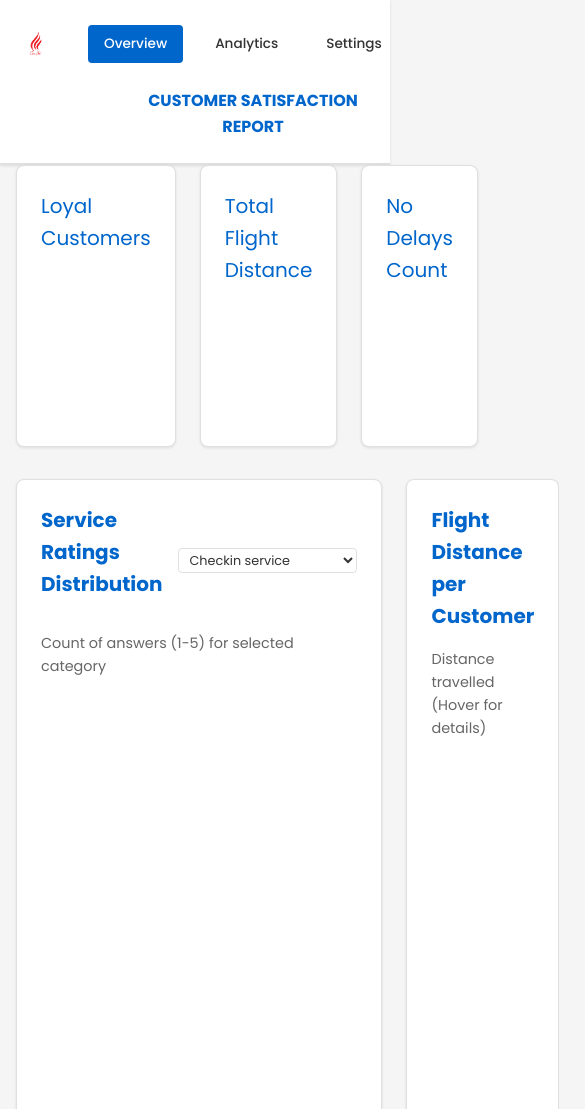
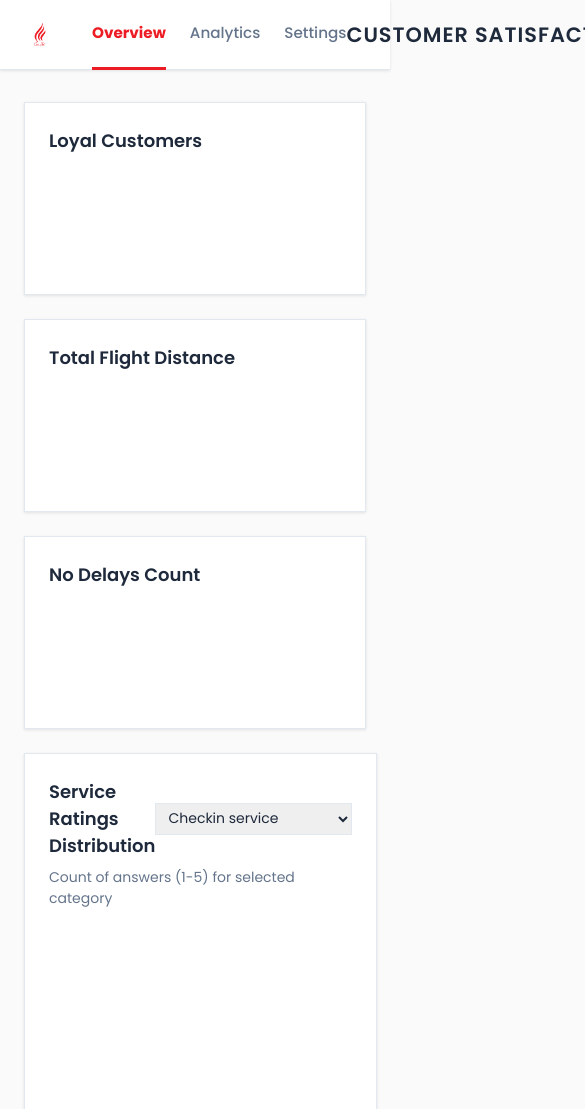
Before and after one commit to AlekseiTihonov/dv_project222, a plain HTML site: page index.html in a window 390 px wide. Shown: the top 1109 px of the page, 585 px wide, since content can reach past the window. Drawn offline with nearby package versions, Linux system fonts and the light colour scheme.

Commit message:
Revert "Refactor CSS variables and layout styles"
This reverts commit af3c255cede36060fb23fbc6fc585a472f345c18.

```diff
--- a/styles.css
+++ b/styles.css
@@ -1,91 +1,172 @@
 /* ===================================================
-   CSS CUSTOM PROPERTIES (VARIABLES)
+   VARIABLES
+   =================================================== */
+:root {
+  /* Brand Colors */
+  --color-primary: #ED1C24; /* CanJet Red */
+  --color-secondary: #0056b3; /* Blue */
+  --color-accent: #f59e0b; /* Gold/Yellow */
+
+  /* Semantic */
+  --color-success: #22c55e;
+  --color-warning: #f59e0b;
+  --color-danger: #ef4444;
+
+  /* Neutrals */
+  --color-surface: #ffffff;
+  --color-background: #f9faf9;
+  --color-muted: #64748b;
+  --color-text: #1e293b;
+  --color-border: #e2e8f0;
+
+  /* Typography */
+  --font-family-sans: "Poppins", system-ui, -apple-system, sans-serif;
+  --font-serif: "Georgia", "Times New Roman", Times, serif;
+
+  /* Spacing & Layout */
+  --radius-lg: 12px;
+  --radius-md: 8px;
+  --radius-sm: 4px;
+
+  --space-2: 0.5rem;
+  --space-3: 0.75rem;
+  --space-4: 1rem;
+  --space-6: 1.5rem;
+  --space-8: 2rem;
+
+  /* Layout Borders */
+  --radius-lg: 0px;
+  --radius-md: 0px;
+  --radius-sm: 0px;
+
+  /* Shadows */
+  --shadow-sm: 0 1px 3px rgba(0,0,0,0.1);
+  --shadow-md: 0 4px 6px -1px rgba(0,0,0,0.1);
+}
+
+* { box-sizing: border-box; }
+
+body {
+  margin: 0;
+  font-family: var(--font-family-sans);
+  color: var(--color-text);
+  background: var(--color-background);
+  line-height: 1.5;
+}
+
+h1, h2, h3, p { margin: 0; }
+/* ===================================================
+   HEADER
    =================================================== */
 
-:root {
-    /* Colors */
-    --color-primary: #0066cc;
-    --color-secondary: #ff6b6b;
-    --color-success: #51cf66;
-    --color-warning: #ffd43b;
-    --color-danger: #ff6b6b;
-    --color-border: #e0e0e0;
-    --color-text: #333;
-    --color-bg: #f5f5f5;
-    --color-white: #ffffff;
+.top-header {
+  background: var(--color-surface);
+  border-bottom: 1px solid var(--color-border);
+  padding: 0;
+  height: 70px;
+  display: flex;
+  align-items: center;
+  box-shadow: var(--shadow-sm);
+  margin-bottom: var(--space-8);
+}
 
-    /* Spacing */
-    --space-1: 0.25rem;
-    --space-2: 0.5rem;
-    --space-3: 1rem;
-    --space-4: 1.5rem;
-    --space-5: 2rem;
+.top-header .container {
+  max-width: none;
+  width: 100%;
+  padding: 0 20px;
+}
 
-    /* Shadows */
-    --shadow-sm: 0 1px 3px rgba(0, 0, 0, 0.1);
-    --shadow-md: 0 4px 6px rgba(0, 0, 0, 0.1);
-    --shadow-lg: 0 10px 15px rgba(0, 0, 0, 0.1);
+.header-content {
+  width: 100%;
+  display: flex;
+  align-items: center;
+  justify-content: space-between;
+}
 
-    /* Border Radius */
-    --radius-sm: 4px;
-    --radius-md: 8px;
-    --radius-lg: 12px;
+.header-left {
+  display: flex;
+  align-items: center;
+  gap: var(--space-8);
+  flex: 1;
+}
+
+.brand-logo {
+  height: 40px;
+  width: auto;
+  display: block;
+}
+
+.top-nav {
+  display: flex;
+  gap: var(--space-6);
+  height: 70px;
+}
+
+.nav-link {
+  text-decoration: none;
+  color: var(--color-muted);
+  font-weight: 500;
+  font-size: 0.95rem;
+  display: flex;
+  align-items: center;
+  border-bottom: 3px solid transparent;
+  transition: all 0.2s;
+  height: 100%;
+}
+
+.nav-link:hover {
+  color: var(--color-text);
+}
+
+.nav-link.active {
+  color: var(--color-primary);
+  border-bottom-color: var(--color-primary);
+  font-weight: 700;
+}
+
+.report-title {
+  font-size: 1.125rem;
+  text-transform: uppercase;
+  letter-spacing: 1px;
+  color: var(--color-text);
+  font-weight: 700;
+  text-align: center;
+  white-space: nowrap;
+}
+
+.header-right {
+  flex: 1;
 }
 
 /* ===================================================
-   GLOBAL STYLES
-   =================================================== */
-
-* {
-    margin: 0;
-    padding: 0;
-    box-sizing: border-box;
-}
-
-html, body {
-    font-family: 'Poppins', sans-serif;
-    color: var(--color-text);
-    background-color: var(--color-bg);
-    line-height: 1.6;
-}
-
-/* ===================================================
-   LAYOUT & CONTAINERS
+   DASHBOARD LAYOUT & HEADER
    =================================================== */
 
 .container {
   max-width: 1200px;
   margin: 0 auto;
-    padding: 0 var(--space-5);
+  padding: 0 var(--space-6);
 }
 
-/* ===================================================
-   HEADER STYLES
-   =================================================== */
-
+/* Top Header Styles */
 .top-header {
-    background-color: var(--color-white);
-    border-bottom: 2px solid var(--color-border);
+  background: var(--color-surface);
+  border-bottom: 1px solid var(--color-border);
   padding: var(--space-4) 0;
+  margin-bottom: var(--space-8);
   box-shadow: var(--shadow-sm);
 }
 
 .header-content {
   display: flex;
+  justify-content: space-between;
   align-items: center;
-    justify-content: space-between;
-    gap: var(--space-4);
-}
-
-.header-left {
-    display: flex;
-    align-items: center;
-    gap: var(--space-5);
 }
 
 .brand {
   display: flex;
   align-items: center;
+  gap: var(--space-3);
 }
 
 .brand-logo {
@@ -93,266 +174,201 @@ html, body {
   width: auto;
 }
 
-.top-nav {
-    display: flex;
-    gap: var(--space-4);
-    list-style: none;
-}
-
-.nav-link {
-    text-decoration: none;
-    color: var(--color-text);
-    font-weight: 500;
-    padding: var(--space-2) var(--space-3);
-    border-radius: var(--radius-sm);
-    transition: all 0.3s ease;
-}
-
-.nav-link:hover,
-.nav-link.active {
-    background-color: var(--color-primary);
-    color: var(--color-white);
+.brand-subtitle {
+  font-size: 1.25rem;
+  font-weight: 700;
+  color: var(--color-muted);
+  letter-spacing: -0.5px;
 }
 
 .report-title {
-    font-size: 1.5rem;
-    font-weight: 700;
-    color: var(--color-primary);
-    text-align: center;
-    flex: 1;
-}
-
-.header-right {
-    width: 100px;
+  font-size: 1.3rem;
+  text-transform: uppercase;
+  letter-spacing: 1px;
+  color: var(--color-text);
+  font-weight: 600;
 }
 
 /* ===================================================
-   GRID & SECTIONS
+   CARDS & SECTIONS
    =================================================== */
 
-.grid {
-    display: grid;
-    gap: var(--space-4);
-    margin-bottom: var(--space-5);
+.section-row {
+  margin-bottom: var(--space-6);
 }
 
-.grid.cols-3 {
-    grid-template-columns: repeat(3, 1fr);
-}
-
-.grid.cols-2 {
-    grid-template-columns: repeat(2, 1fr);
-}
-
-.section-row {
-    width: 100%;
-}
-
-/* ===================================================
-   CARDS
-   =================================================== */
-
 .card {
-    background-color: var(--color-white);
+  background: var(--color-surface);
   border: 1px solid var(--color-border);
-    border-radius: var(--radius-md);
-    padding: var(--space-5);
+  border-radius: var(--radius-lg);
+  padding: var(--space-6);
   box-shadow: var(--shadow-sm);
-    transition: all 0.3s ease;
-}
-
-.card:hover {
-    box-shadow: var(--shadow-lg);
-    border-color: var(--color-primary);
+  display: flex;
+  flex-direction: column;
 }
 
 .card-header-flex {
   display: flex;
   justify-content: space-between;
   align-items: center;
-    margin-bottom: var(--space-3);
-    gap: var(--space-3);
+  margin-bottom: var(--space-2);
 }
 
+/* Typography inside cards */
 .card h3 {
-    font-size: 1.25rem;
-    color: var(--color-primary);
-    margin-bottom: var(--space-3);
+  font-size: 1.125rem;
+  font-weight: 600;
+  color: var(--color-text);
+}
+
+.chart-subtitle {
+  font-size: 0.875rem;
+  color: var(--color-muted);
+  margin-bottom: var(--space-4);
+  font-weight: 400;
 }
 
 /* ===================================================
-   KPI STYLES
+   GRID SYSTEM
+   =================================================== */
+.grid {
+  display: grid;
+  gap: var(--space-6);
+}
+
+.grid.cols-3 { grid-template-columns: repeat(3, 1fr); }
+.grid.cols-2 { grid-template-columns: repeat(2, 1fr); }
+.grid.cols-1-2 { grid-template-columns: 1fr 2fr; gap: var(--space-4); }
+
+@media (max-width: 900px) {
+  .grid.cols-3, .grid.cols-2, .grid.cols-1-2 {
+    grid-template-columns: 1fr;
+  }
+}
+
+/* ===================================================
+   CHART CONTAINERS & CONTROLS
+   =================================================== */
+
+/* Standard Chart Container */
+.chart-container {
+  position: relative;
+  height: 300px;
+  width: 100%;
+  overflow: hidden;
+}
+
+/* Large Chart Container (Scatter plot) */
+.chart-container-lg {
+  position: relative;
+  height: 400px;
+  width: 100%;
+  overflow: hidden;
+}
+
+/* Controls (Dropdowns & Buttons) */
+.chart-control-select {
+  padding: 4px 8px;
+  border-radius: var(--radius-sm);
+  border: 1px solid var(--color-border);
+  font-family: var(--font-family-sans);
+  color: var(--color-text);
+  font-size: 0.875rem;
+  cursor: pointer;
+}
+
+.chart-control-btn {
+  background: var(--color-surface);
+  border: 1px solid var(--color-border);
+  padding: 4px 12px;
+  border-radius: var(--radius-sm);
+  cursor: pointer;
+  font-size: 0.875rem;
+  font-weight: 500;
+  color: var(--color-primary);
+  transition: all 0.2s;
+}
+
+.chart-control-btn:hover {
+  background: var(--color-background);
+  border-color: var(--color-primary);
+}
+
+/* ===================================================
+   6. KPI WIDGETS
    =================================================== */
 
 .kpi-container {
   display: flex;
-    align-items: center;
+  flex-direction: column;
   justify-content: center;
-    min-height: 120px;
-    font-size: 2.5rem;
+  height: 100px;
+}
+
+.kpi-value {
+  font-family: var(--font-serif);
+  font-size: 3rem;
   font-weight: 700;
   color: var(--color-primary);
+  line-height: 1;
 }
 
-/* ===================================================
-   CHART STYLES
-   =================================================== */
-
-.chart-container {
-    min-height: 350px;
-    width: 100%;
-    display: flex;
-    align-items: center;
-    justify-content: center;
-}
-
-.chart-container-lg {
-    min-height: 450px;
-}
-
-.chart-subtitle {
-    font-size: 0.9rem;
-    color: #666;
-    margin-bottom: var(--space-3);
-    font-weight: 400;
-}
-
-/* ===================================================
-   FORM CONTROLS
-   =================================================== */
-
-.chart-control-select,
-.chart-control-btn {
-    padding: var(--space-2) var(--space-3);
-    border: 1px solid var(--color-border);
-    border-radius: var(--radius-sm);
-    font-family: 'Poppins', sans-serif;
-    background-color: var(--color-white);
-    color: var(--color-text);
-    cursor: pointer;
-    transition: all 0.3s ease;
-}
-
-.chart-control-select:hover,
-.chart-control-btn:hover {
-    border-color: var(--color-primary);
-    background-color: var(--color-primary);
-    color: var(--color-white);
-}
-
-.chart-control-select:focus,
-.chart-control-btn:focus {
-    outline: none;
-    border-color: var(--color-primary);
-    box-shadow: 0 0 0 3px rgba(0, 102, 204, 0.1);
-}
-
-/* ===================================================
-   TOOLTIPS & INTERACTIVE ELEMENTS
-   =================================================== */
-
-/* Tooltip styling */
-.tooltip {
-    position: absolute;
-    background: rgba(255, 255, 255, 0.95);
-    border: 1px solid var(--color-border);
-    border-radius: var(--radius-sm);
-    padding: var(--space-3);
-    pointer-events: none;
+.kpi-label {
   font-size: 0.875rem;
-    box-shadow: var(--shadow-md);
-    z-index: 100;
-    max-width: 200px;
-}
-
-.tooltip h4 {
-    margin: 0 0 4px 0;
-    color: var(--color-primary);
-    font-size: 0.9rem;
-}
-
-.tooltip p {
-    margin: 2px 0;
-}
-
-/* Brush styling */
-.brush .selection {
-    fill: var(--color-primary);
-    fill-opacity: 0.1;
-    stroke: var(--color-primary);
-    stroke-width: 1px;
-    stroke-dasharray: 3,3;
-}
-
-/* Responsive adjustments */
-@media (max-width: 768px) {
-    .container {
-        padding: 0 var(--space-3);
-    }
-
-    .top-header .container {
-        padding: 0 var(--space-3);
-    }
-
-    .header-content {
-        flex-wrap: wrap;
-        gap: var(--space-3);
-    }
-
-    .report-title {
-        font-size: 1rem;
-        order: 3;
-        width: 100%;
-        text-align: center;
+  color: var(--color-muted);
   margin-top: var(--space-2);
 }
 
-    .top-nav {
-        gap: var(--space-3);
+.kpi-delta {
+  font-size: 0.875rem;
+  font-weight: 600;
+  margin-left: 8px;
+}
+.kpi-delta.positive { color: var(--color-success); }
+.kpi-delta.negative { color: var(--color-danger); }
+
+/* ===================================================
+   D3.js SPECIFICS
+   =================================================== */
+
+svg text,
+.axis-label,
+.legend-text {
+  font-family: var(--font-serif) !important;
 }
 
-    .nav-link {
-        font-size: 0.85rem;
+/* Legend Styling */
+.legend-wrapper {
+  display: flex;
+  flex-direction: column;
+  gap: 8px;
+  max-height: 300px;
+  overflow-y: auto;
 }
 
-    .kpi-value {
-        font-size: 2.5rem;
+.legend-item {
+  display: flex;
+  align-items: center;
+  gap: 8px;
+  font-size: 0.9rem;
+  cursor: pointer;
+  opacity: 1;
+  transition: opacity 0.2s;
+  font-family: var(--font-serif) !important;
 }
 
-    .chart-container, .chart-container-lg {
-        height: 250px;
-    }
+.legend-item:hover {
+  opacity: 0.7;
 }
 
-@media (max-width: 480px) {
-    .grid.cols-3, .grid.cols-2 {
-        gap: var(--space-4);
+.legend-item.inactive {
+  opacity: 0.3;
+  text-decoration: line-through;
 }
 
-    .card {
-        padding: var(--space-4);
+.legend-color-box {
+  width: 12px;
+  height: 12px;
+  border-radius: 2px;
+  flex-shrink: 0;
 }
-
-    .chart-control-select {
-        font-size: 0.8rem;
-        padding: 2px 6px;
-    }
-
-    .chart-control-btn {
-        font-size: 0.8rem;
-        padding: 2px 8px;
-    }
-}
-
-/* Print styles */
-@media print {
-    .top-nav, .chart-controls {
-        display: none;
-    }
-
-    .card {
-        break-inside: avoid;
-        border: 1px solid #000;
-        box-shadow: none;
-    }
-}
```
Lines whose indentation alone changed are shown as unchanged.
